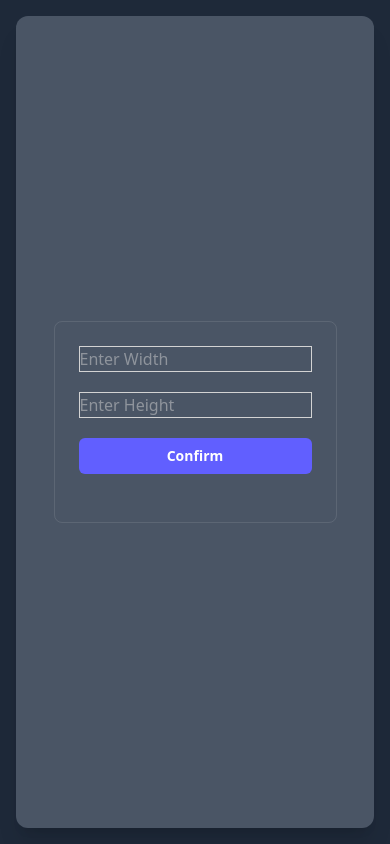
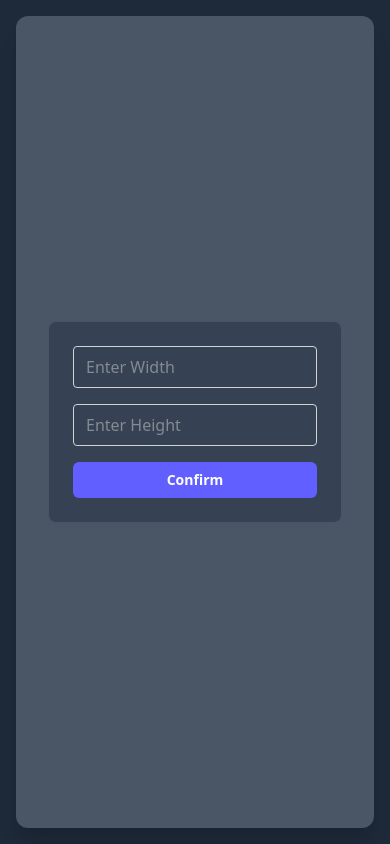
Before and after one commit to Arjan-P/raycaster-wasm, a React (Vite) app in the folder web/: page / in a window 390 px wide. Built offline with nearby package versions, Linux system fonts and the light colour scheme.

Commit message:
imporoved responsiveness

```diff
--- a/web/src/components/MapEditor.tsx
+++ b/web/src/components/MapEditor.tsx
@@ -86,7 +86,7 @@ export const MapEditor = forwardRef<MapEditorHandle, MapEditorProps>(
 
       function onPointerDown(e: PointerEvent) {
         e.preventDefault();
-        if(!canvas) return;
+        if (!canvas) return;
         canvas.setPointerCapture(e.pointerId);
 
         isPainting = true;
@@ -126,6 +126,10 @@ export const MapEditor = forwardRef<MapEditorHandle, MapEditorProps>(
 
     }, [mapWidth, mapHeight]);
 
-    return <canvas ref={canvasRef} style={{ touchAction: "none" }}/>;
+    return (
+      <div className="w-full overflow-auto rounded-lg border border-white/10">
+        <canvas ref={canvasRef} style={{ touchAction: "none" }} />
+      </div>
+    );
   }
 );
--- a/web/src/pages/Config.tsx
+++ b/web/src/pages/Config.tsx
@@ -19,25 +19,74 @@ export function Config() {
     setMapBuffer(map, Number(mapWidth), Number(mapHeight));
     navigate("render");
   }
+return (
+  <section className="h-full w-full overflow-y-auto">
+    <div
+      className="
+        min-h-full
+        w-full
+        flex
+        flex-col
+        items-center
+        justify-center
+        px-4
+        lg:flex-row
+        lg:items-start
+        lg:justify-center
+        gap-8
+      "
+    >
+      <div
+        className="
+          w-full
+          max-w-md
+          p-6
+          rounded-lg
+          border
+          border-white/10
+          flex
+          flex-col
+          gap-5
+          bg-gray-700
+        "
+      >
+        {/* ===== Form ===== */}
+        <form className="flex flex-col gap-4" onSubmit={handleSubmit}>
+          <input
+            type="number"
+            min={1}
+            placeholder="Enter Width"
+            className="border rounded px-3 py-2"
+            onChange={(e) => setMapWidth(e.target.value)}
+          />
+          <input
+            type="number"
+            min={1}
+            placeholder="Enter Height"
+            className="border rounded px-3 py-2"
+            onChange={(e) => setMapHeight(e.target.value)}
+          />
+          <button className="buttonStyle" type="submit">
+            Confirm
+          </button>
+        </form>
 
-  return (
-    <section className="h-full">
-      <div className="h-full w-full flex justify-around  items-center">
-        <div className="p-6 rounded-lg border border-white/10 pb-12 flex flex-col gap-5">
-          <form className="flex flex-col gap-5" onSubmit={handleSubmit}>
-            <input type="text" placeholder="Enter Width" className="border" onChange={(e) => { setMapWidth(e.target.value) }} />
-            <input type="text" placeholder="Enter Height" className="border" onChange={(e) => { setMapHeight(e.target.value) }} />
-            <button className="buttonStyle" type="submit">Confirm</button>
-          </form>
-          {showEditor &&
-          <div className="flex flex-col gap-5">
-            <MapEditor ref={editorRef} mapHeight={Number(mapHeight)} mapWidth={Number(mapWidth)} />
-            <button className="buttonStyle" onClick={handleClick}>Render</button>
+        {/* ===== Editor ===== */}
+        {showEditor && (
+          <div className="flex flex-col gap-4">
+              <MapEditor
+                ref={editorRef}
+                mapHeight={Number(mapHeight)!}
+                mapWidth={Number(mapWidth)!}
+              />
+
+            <button className="buttonStyle" onClick={handleClick}>
+              Render
+            </button>
           </div>
-          }
-
-        </div>
+        )}
       </div>
-    </section>
-  )
+    </div>
+  </section>
+);
 }
--- a/web/src/pages/Render.tsx
+++ b/web/src/pages/Render.tsx
@@ -135,18 +135,28 @@ export function Render() {
     return () => window.removeEventListener("resize", onResize);
   }, []);
   return (
-    <section className="h-full w-full">
+    <section className="h-full w-full flex flex-col">
       <button
         onClick={() => setShowMap(v => !v)}
-        className="buttonStyle mb-4"
+        className="buttonStyle mb-4 self-center"
       >
         {showMap ? "Hide Map" : "Show Map"}
       </button>
 
-      <div className="h-full w-full flex flex-row items-center justify-around gap-6">
-
-        {/* ===== Screen (engine output) ===== */}
-        <div className="flex-1 h-full flex items-center justify-center bg-black">
+      <div
+        className="
+          flex
+          flex-col
+          lg:flex-row
+          items-center
+          justify-around
+          gap-6
+          h-full
+          w-full
+        "
+      >
+        {/* ===== Screen ===== */}
+        <div className="flex-1 w-full max-h-[60vh] lg:max-h-none flex items-center justify-center bg-black">
           <canvas
             ref={screenRef}
             className="
@@ -160,7 +170,19 @@ export function Render() {
         </div>
 
         {/* ===== Map ===== */}
-        <div className={`flex-1 h-full flex items-center justify-center bg-black ${showMap ? "" : "hidden"}`}>
+        <div
+          className={`
+            flex-1
+            w-full
+            max-h-[40vh]
+            lg:max-h-none
+            flex
+            items-center
+            justify-center
+            bg-black
+            ${showMap ? "" : "hidden"}
+          `}
+        >
           <canvas
             ref={mapRef}
             className="
@@ -172,9 +194,7 @@ export function Render() {
             "
           />
         </div>
-
       </div>
     </section>
   );
-
 }
```
Lines whose indentation alone changed are shown as unchanged.
